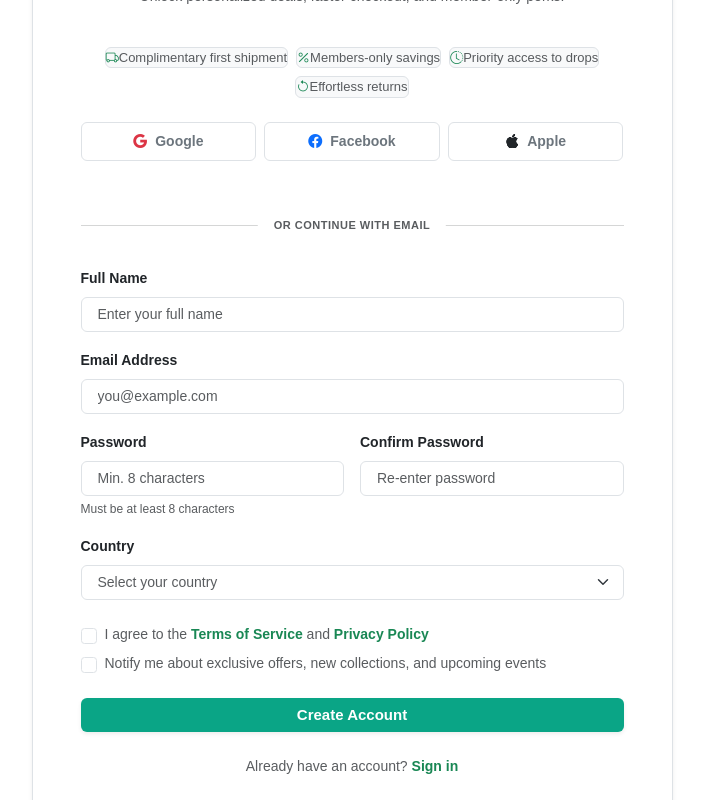
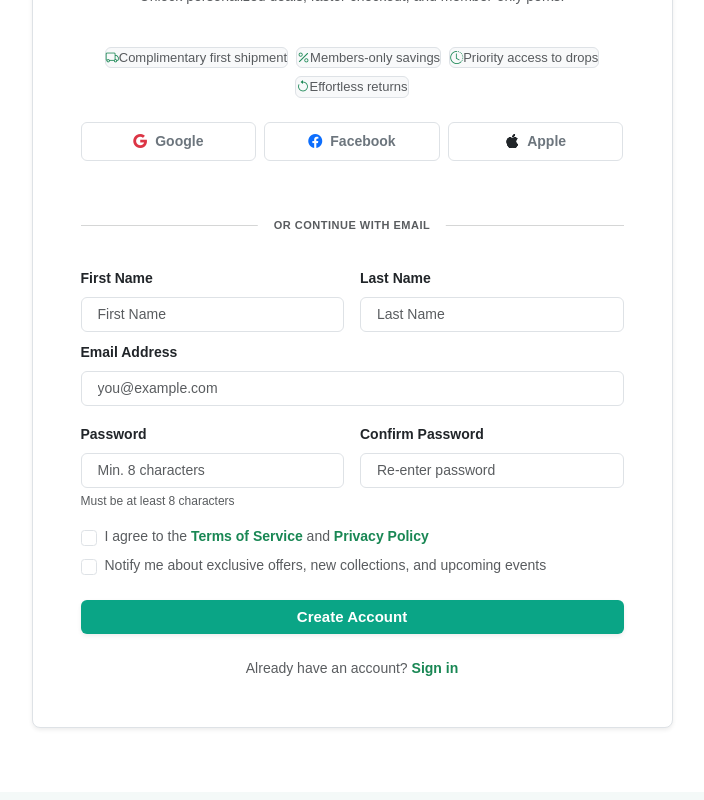
Before and after one commit to bylalit/fronted, a React (Vite) app in the folder shopWise/: page /register in a window 1280 px wide. Shown: the part 459-1259 px from the top of the page, without its empty margins (288-992 px from the left). Built offline with nearby package versions, Linux system fonts and the light colour scheme.

Commit message:
login code complated and some more feture add

```diff
--- a/shopWise/package.json
+++ b/shopWise/package.json
@@ -14,6 +14,7 @@
     "bootstrap-icons": "^1.13.1",
     "react": "^19.2.6",
     "react-dom": "^19.2.6",
+    "react-hook-form": "^7.76.1",
     "react-router-dom": "^7.15.1"
   },
   "devDependencies": {
--- a/shopWise/src/pages/Category.jsx
+++ b/shopWise/src/pages/Category.jsx
@@ -11,7 +11,7 @@ const Category = ({search}) => {
 
       <section className="w-100 pb-5" style={{ minHeight: '100vh', backgroundColor: '#fff', fontFamily: "'Poppins', sans-serif" }}>
 
-        {/* =================  BREADCRUMB HEADER SECTION ================= */}
+        {/* BREADCRUMB HEADER SECTION */}
         <div className="py-4 border-bottom" style={{ backgroundColor: '#F8FAFC' }}>
           <div className="container d-flex justify-content-between align-items-center px-md-5">
             <h2 className="fw-bold mb-0" style={{ color: '#0F2C59', fontSize: '28px' }}>Category</h2>
@@ -26,15 +26,13 @@ const Category = ({search}) => {
           </div>
         </div>
 
-        {/* ================= MAIN CONTENT SECTION (Sidebar + Grid) ================= */}
+        {/* MAIN CONTENT SECTION*/}
         <div className="container px-md-5 mt-5" >
           <div className="row g-4">
 
             <LeftSide setCategory={setCategory} />
 
             <RightSide search={search} category= {category} setCategory={setCategory} />
-
-
 
           </div>
         </div>
--- a/shopWise/src/pages/Login.jsx
+++ b/shopWise/src/pages/Login.jsx
@@ -1,6 +1,47 @@
-import { Link } from "react-router-dom";
+import { Link, useNavigate } from "react-router-dom";
+import { useForm } from 'react-hook-form'
 
 const Login = () => {
+
+    const { register, handleSubmit, reset } = useForm();
+    const navigate = useNavigate();
+
+    const url = "http://127.0.0.1:8000/api/login/";
+
+    const onSubmit = async(data) => {
+        // console.log(data);
+        const response = await fetch(url, {
+            method: 'POST',
+            headers: {
+                'Content-Type': 'application/json',
+            },
+            body: JSON.stringify({
+                email: data.email,
+                password: data.password
+            })
+        });
+
+        if (!response.ok) {
+            // Agar password galat hoga toh Django 401 error dega
+            if (response.status === 401) {
+                alert('Invalid Email or Password');
+            } else {
+                alert('Something went wrong!');
+            }
+            return;
+        }
+
+        const result = await response.json();
+        // console.log(result);
+
+        localStorage.setItem('accessToken', result.access);
+        localStorage.setItem('refreshToken', result.refresh);
+
+        alert('Login Successful!');
+        navigate('/');
+    }
+
+
   return (
     <>
       <section className="w-100 pb-3" style={{ minHeight: '100vh', fontFamily: "'Poppins', sans-serif" }}>
@@ -63,10 +104,17 @@ const Login = () => {
                 </div>
 
                 {/* Login Credentials Inputs */}
-                <form onSubmit={(e) => e.preventDefault()}>
+                <form onSubmit={handleSubmit(onSubmit)}>
                   <div className="mb-3">
                     <label className="form-label text-dark fw-bold small mb-1.5" style={{ fontSize: '14px' }}>Email Address</label>
-                    <input type="email" className="form-control shadow-none py-2.5 px-3" placeholder="you@example.com" style={{ borderRadius: '6px', fontSize: '14px' }} required />
+                    <input
+                        type="email"
+                        className="form-control shadow-none py-2.5 px-3"
+                        placeholder="you@example.com"
+                        style={{ borderRadius: '6px', fontSize: '14px' }}
+                        {...register("email", {required: "Email is required!"})}
+                        required
+                    />
                   </div>
 
                   <div className="mb-4">
@@ -74,7 +122,14 @@ const Login = () => {
                       <label className="form-label text-dark fw-bold small mb-0" style={{ fontSize: '14px' }}>Password</label>
                       <a href="#forgot" className="text-success text-decoration-none small fw-bold" style={{ color: '#0AA586', fontSize: '13px' }}>Forgot password?</a>
                     </div>
-                    <input type="password" className="form-control shadow-none py-2.5 px-3" placeholder="Enter your password" style={{ borderRadius: '6px', fontSize: '14px' }} required />
+                    <input
+                        type="password"
+                        className="form-control shadow-none py-2.5 px-3"
+                        placeholder="Enter your password"
+                        style={{ borderRadius: '6px', fontSize: '14px' }}
+                        {...register("password", {required: "Password is required!"})}
+                        required
+                    />
                   </div>
 
                   {/* Remember Me Option */}
@@ -86,7 +141,11 @@ const Login = () => {
                   </div>
 
                   {/* Submission CTA Trigger */}
-                  <button type="submit" className="btn w-100 text-white fw-bold py-2.5 border-0 shadow-sm mb-4" style={{ backgroundColor: '#0AA586', borderRadius: '6px', fontSize: '15px' }}>
+                  <button
+                    type="submit"
+                    className="btn w-100 text-white fw-bold py-2.5 border-0 shadow-sm mb-4"
+                    style={{ backgroundColor: '#0AA586', borderRadius: '6px', fontSize: '15px' }}
+                >
                     Sign In
                   </button>
 
--- a/shopWise/src/pages/Register.jsx
+++ b/shopWise/src/pages/Register.jsx
@@ -1,7 +1,15 @@
 import { Link } from "react-router-dom";
-
+import {  useForm  } from 'react-hook-form'
 
 const Register = () => {
+
+    const { register, handleSubmit } = useForm();
+
+    const onSubmit = (data)=> {
+        console.log(data);
+
+    }
+
   return (
     <>
       <section className="w-100 pb-3" style={{ minHeight: '100vh', fontFamily: "'Poppins', sans-serif" }}>
@@ -72,38 +80,66 @@ const Register = () => {
                 </div>
 
                 {/* Intake Form Fields */}
-                <form onSubmit={(e) => e.preventDefault()}>
-                  <div className="mb-3">
-                    <label className="form-label text-dark fw-bold small mb-1.5" style={{ fontSize: '14px' }}>Full Name</label>
-                    <input type="text" className="form-control shadow-none py-2.5 px-3" placeholder="Enter your full name" style={{ borderRadius: '6px', fontSize: '14px' }} />
+                <form onSubmit={handleSubmit(onSubmit)}>
+
+                  <div className="row g-3 mb-2">
+                    <div className="col-12 col-sm-6">
+                        <label className="form-label text-dark fw-bold small mb-1.5" style={{ fontSize: '14px' }}>First Name</label>
+                        <input
+                            type="text"
+                            className="form-control shadow-none py-2.5 px-3"
+                            placeholder="First Name"
+                            style={{ borderRadius: '6px', fontSize: '14px' }}
+                            {...register("first_name")}
+                        />
+                    </div>
+                    <div className="col-12 col-sm-6">
+                        <label className="form-label text-dark fw-bold small mb-1.5" style={{ fontSize: '14px' }}>Last Name</label>
+                        <input
+                            type="text"
+                            className="form-control shadow-none py-2.5 px-3"
+                            placeholder="Last Name"
+                            style={{ borderRadius: '6px', fontSize: '14px' }}
+                            {...register("last_name")}
+                        />
+                    </div>
                   </div>
 
                   <div className="mb-3">
-                    <label className="form-label text-dark fw-bold small mb-1.5" style={{ fontSize: '14px' }}>Email Address</label>
-                    <input type="email" className="form-control shadow-none py-2.5 px-3" placeholder="you@example.com" style={{ borderRadius: '6px', fontSize: '14px' }} />
+                        <label className="form-label text-dark fw-bold small mb-1.5" style={{ fontSize: '14px' }}>Email Address</label>
+                        <input
+                            type="email"
+                            className="form-control shadow-none py-2.5 px-3"
+                            placeholder="you@example.com"
+                            style={{ borderRadius: '6px', fontSize: '14px' }}
+                            {...register("email")}
+                        />
                   </div>
 
                   <div className="row g-3 mb-2">
                     <div className="col-12 col-sm-6">
                       <label className="form-label text-dark fw-bold small mb-1.5" style={{ fontSize: '14px' }}>Password</label>
-                      <input type="password" className="form-control shadow-none py-2.5 px-3" placeholder="Min. 8 characters" style={{ borderRadius: '6px', fontSize: '14px' }} />
+                      <input
+                        type="password"
+                        className="form-control shadow-none py-2.5 px-3"
+                        placeholder="Min. 8 characters"
+                        style={{ borderRadius: '6px', fontSize: '14px' }}
+                        {...register("password")}
+                       />
                     </div>
                     <div className="col-12 col-sm-6">
                       <label className="form-label text-dark fw-bold small mb-1.5" style={{ fontSize: '14px' }}>Confirm Password</label>
-                      <input type="password" className="form-control shadow-none py-2.5 px-3" placeholder="Re-enter password" style={{ borderRadius: '6px', fontSize: '14px' }} />
+                      <input
+                        type="password"
+                        className="form-control shadow-none py-2.5 px-3"
+                        placeholder="Re-enter password"
+                        style={{ borderRadius: '6px', fontSize: '14px' }}
+                        {...register("comform_password")}
+                        />
                     </div>
                   </div>
                   <small className="text-muted d-block mb-3" style={{ fontSize: '12px', marginTop: '-4px' }}>Must be at least 8 characters</small>
 
-                  <div className="mb-4">
-                    <label className="form-label text-dark fw-bold small mb-1.5" style={{ fontSize: '14px' }}>Country</label>
-                    <select className="form-select shadow-none py-2.5 px-3 text-muted" style={{ borderRadius: '6px', fontSize: '14px' }}>
-                      <option>Select your country</option>
-                      <option>United States</option>
-                      <option>United Kingdom</option>
-                      <option>Canada</option>
-                    </select>
-                  </div>
 
                   {/* Operational Legal Checkboxes */}
                   <div className="d-flex flex-column gap-2 mb-4 ps-0.5">
@@ -118,7 +154,12 @@ const Register = () => {
                   </div>
 
                   {/* Submission CTA Route Trigger */}
-                  <button type="submit" className="btn w-100 text-white fw-bold py-2.5 border-0 shadow-sm mb-4" style={{ backgroundColor: '#0AA586', borderRadius: '6px', fontSize: '15px' }}>
+                  <button
+                    type="submit"
+                    className="btn w-100 text-white fw-bold py-2.5 border-0 shadow-sm mb-4"
+                    style={{ backgroundColor: '#0AA586', borderRadius: '6px', fontSize: '15px' }}
+
+                  >
                     Create Account
                   </button>
 
```
Also changed, not shown: shopWise/src/components/Navbar.jsx (+49 -3 lines), 1 other file (tests, documents, lock files or other folders).
